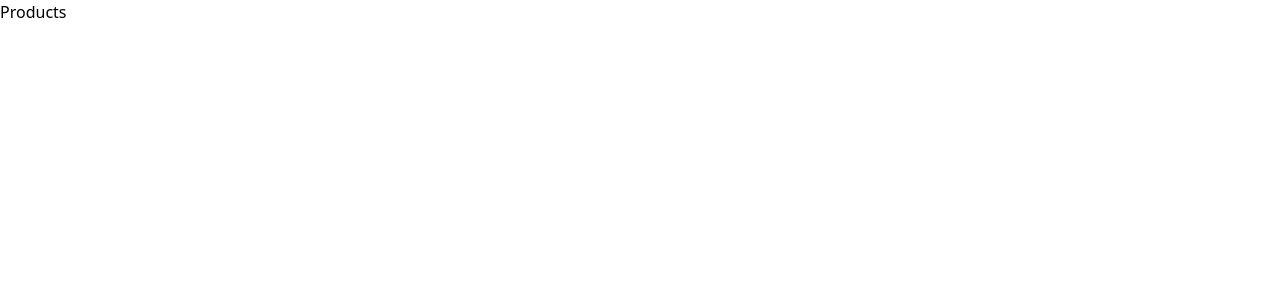
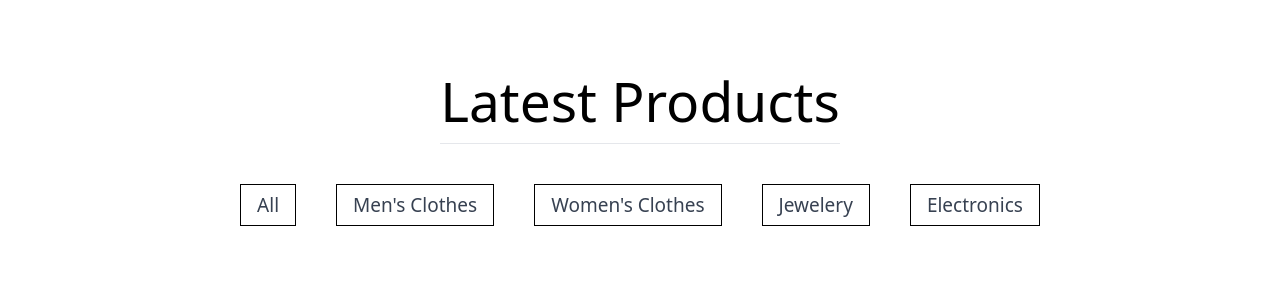
Before and after one commit to AMR1772000/E-commerce, a React (Create React App) app: page /product in a window 1280 px wide. Shown: the top 300 px of the page. Built offline with nearby package versions, Linux system fonts and the light colour scheme.

Commit message:
adding some buttons

```diff
--- a/src/App.js
+++ b/src/App.js
@@ -1,11 +1,13 @@
 import Main from "./component/Main";
 import NavBar from "./component/NavBar";
+import Products from "./routes/Products";
 
 function App() {
   return (
     <>
       <NavBar />
       <Main />
+      <Products />
     </>
   );
 }
--- a/src/component/Main.js
+++ b/src/component/Main.js
@@ -4,7 +4,7 @@ const Main = () => {
   return (
     <>
       <div className=" flex justify-center items-center mx-4 my-2 rounded-lg">
-        <img className="h-[500px] w-full rounded-lg" src={MainImage} alt="wallpaper" />
+        <img className="h-[550px] w-full rounded-lg" src={MainImage} alt="wallpaper" />
       </div>
     </>
   );
--- a/src/routes/Products.js
+++ b/src/routes/Products.js
@@ -1,9 +1,34 @@
-import React from 'react'
+import React from "react";
 
 const Products = () => {
   return (
-    <div>Products</div>
-  )
-}
+    <>
+      <div className="flex flex-col justify-center items-center mt-12 py-3">
+        <div>
+          <h1 className="text-[55px] font-thin">Latest Products</h1>
+          <hr />
+        </div>
+        <div className="flex flex-row gap-10 mt-10 mb-10 text-gray-700 text-[19px] leading-8 font-medium">
+          <button className="border border-solid border-black px-4 py-1">
+            All
+          </button>
+          <button className="border border-solid border-black px-4 py-1">
+            Men's Clothes
+          </button>
+          <button className="border border-solid border-black px-4 py-1">
+            Women's Clothes
+          </button>
+          <button className="border border-solid border-black px-4 py-1">
+            Jewelery
+          </button>
+          <button className="border border-solid border-black px-4 py-1">
+            Electronics
+          </button>
+        </div>
 
-export default Products
+      </div>
+    </>
+  );
+};
+
+export default Products;
```
